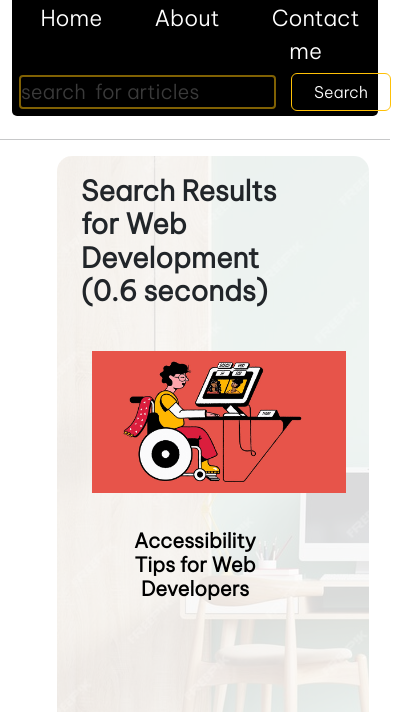
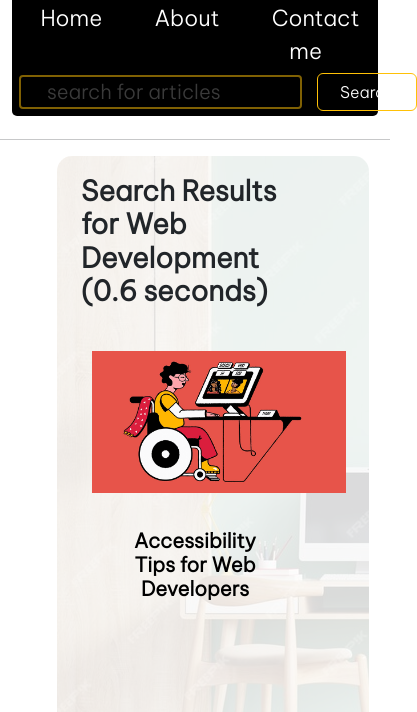
Before and after one commit to Muskaan2331/codeclausetask1, a plain HTML site: page search.html in a window 390 px wide. Shown: the part 116-828 px from the top of the page, 417 px wide, since content can reach past the window. Drawn offline with nearby package versions, Linux system fonts and the light colour scheme.

Commit message:
textform-fixed

```diff
--- a/responsive.css
+++ b/responsive.css
@@ -32,7 +32,7 @@
         padding-top: 15px ;
     }
 }  */
-@media screen and (max-width: 1400px) {
+@media screen and (max-width: 760px) {
     .navigation {
       flex-direction: column;
       margin-bottom: 23px;
@@ -79,4 +79,8 @@
       }
 
 
+      .placeholder{
+        padding-left: 4px;
+      }
+
   }
--- a/search.html
+++ b/search.html
@@ -23,7 +23,9 @@
         </div>
       </div>
         <div class="right">
-          <input type="text" placeholder="search  for articles" class="placeholder">
+          <div class="search-container">
+            <input type="text" placeholder="search for articles" class="placeholder">
+        </div>
         <button class="btn btn-outline-warning mx-2" type="submit">
             <a href="/search.html">Search </a>
           </button>
--- a/style.css
+++ b/style.css
@@ -84,6 +84,16 @@ a {
   border-radius: 15px;
 
 }
+
+
+ .search-container  .placeholder{
+  display: inline-block;
+
+  padding-left: 26px;
+}
+
+
+
 .content-left {
   display: flex;
   flex-direction: column;
```
